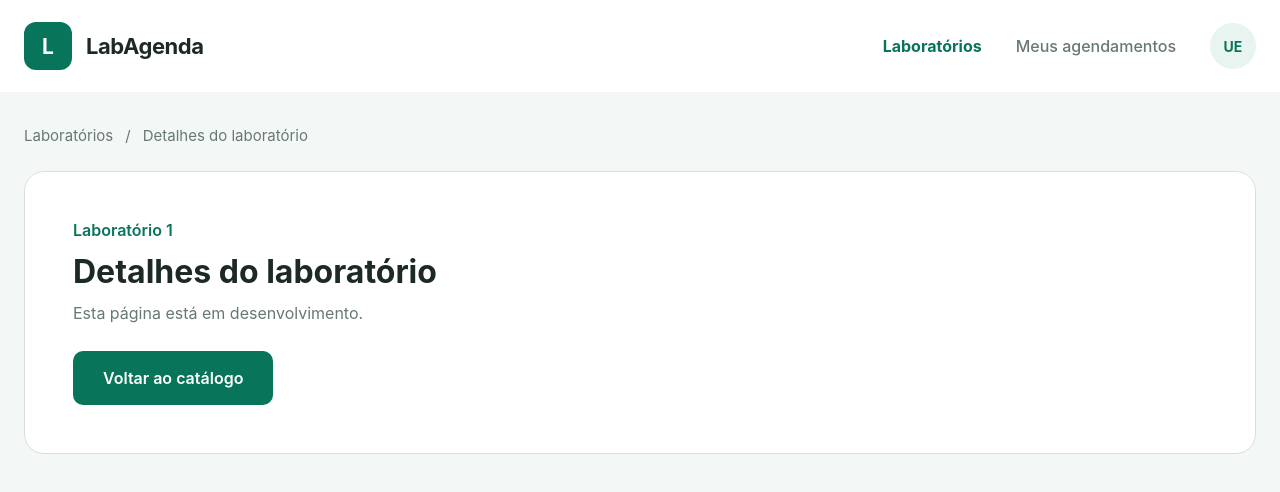
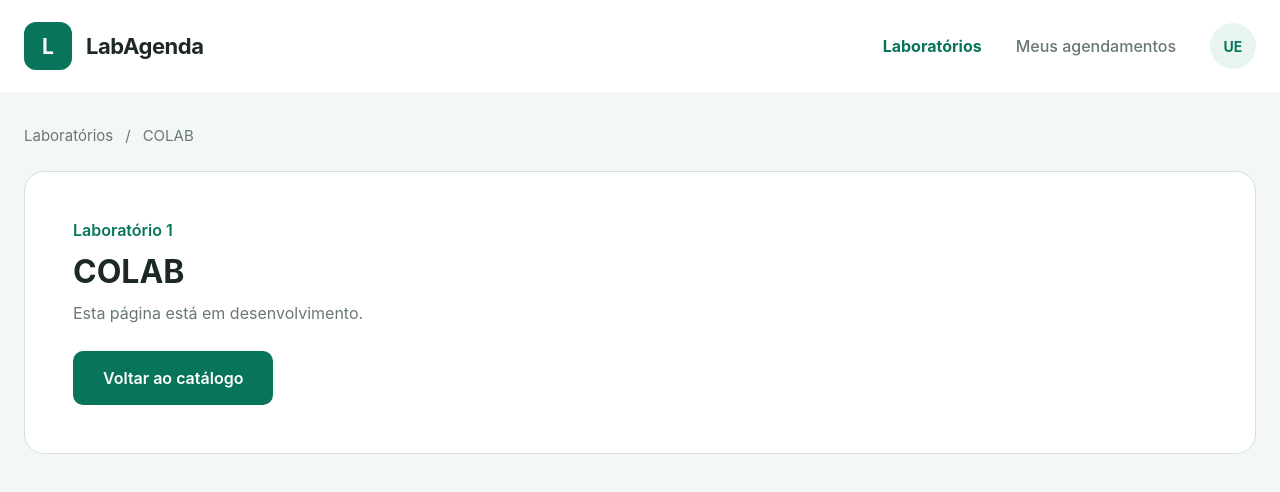
Before and after one commit to Nicolas-abc/agendamento_espacos_front, a React (Vite) app: page /laboratorios/1 in a window 1280 px wide. Shown: the top 492 px of the page. Built offline with nearby package versions, Linux system fonts and the light colour scheme.

Commit message:
feat(frontend): valida laboratorio na rota de detalhes

```diff
--- a/src/pages/DetalhesLaboratorio.tsx
+++ b/src/pages/DetalhesLaboratorio.tsx
@@ -1,22 +1,31 @@
 import { Link } from 'react-router-dom'
 import { Cabecalho } from '../components/Cabecalho'
+import { laboratoriosFicticios } from '../data/laboratorios'
 
 interface DetalhesLaboratorioProps {
   id: string
 }
 
 export function DetalhesLaboratorio({ id }: DetalhesLaboratorioProps) {
+  const laboratorio = laboratoriosFicticios.find((item) => String(item.id) === id)
+
   return (
     <>
       <Cabecalho />
       <main className="page-shell placeholder-page">
         <p className="breadcrumb">
-          <Link to="/">Laboratórios</Link><span aria-hidden="true">/</span><span>Detalhes do laboratório</span>
+          <Link to="/">Laboratórios</Link><span aria-hidden="true">/</span><span>{laboratorio?.nome ?? 'Laboratório não encontrado'}</span>
         </p>
         <section className="placeholder-card">
-          <p className="placeholder-card__eyebrow">Laboratório {id}</p>
-          <h1>Detalhes do laboratório</h1>
-          <p>Esta página está em desenvolvimento.</p>
+          <p className="placeholder-card__eyebrow">
+            {laboratorio ? `Laboratório ${laboratorio.id}` : `ID ${id}`}
+          </p>
+          <h1>{laboratorio?.nome ?? 'Laboratório não encontrado'}</h1>
+          <p>
+            {laboratorio
+              ? 'Esta página está em desenvolvimento.'
+              : `Não foi possível encontrar um laboratório com o ID ${id}.`}
+          </p>
           <Link className="button button--primary" to="/">Voltar ao catálogo</Link>
         </section>
       </main>
```
